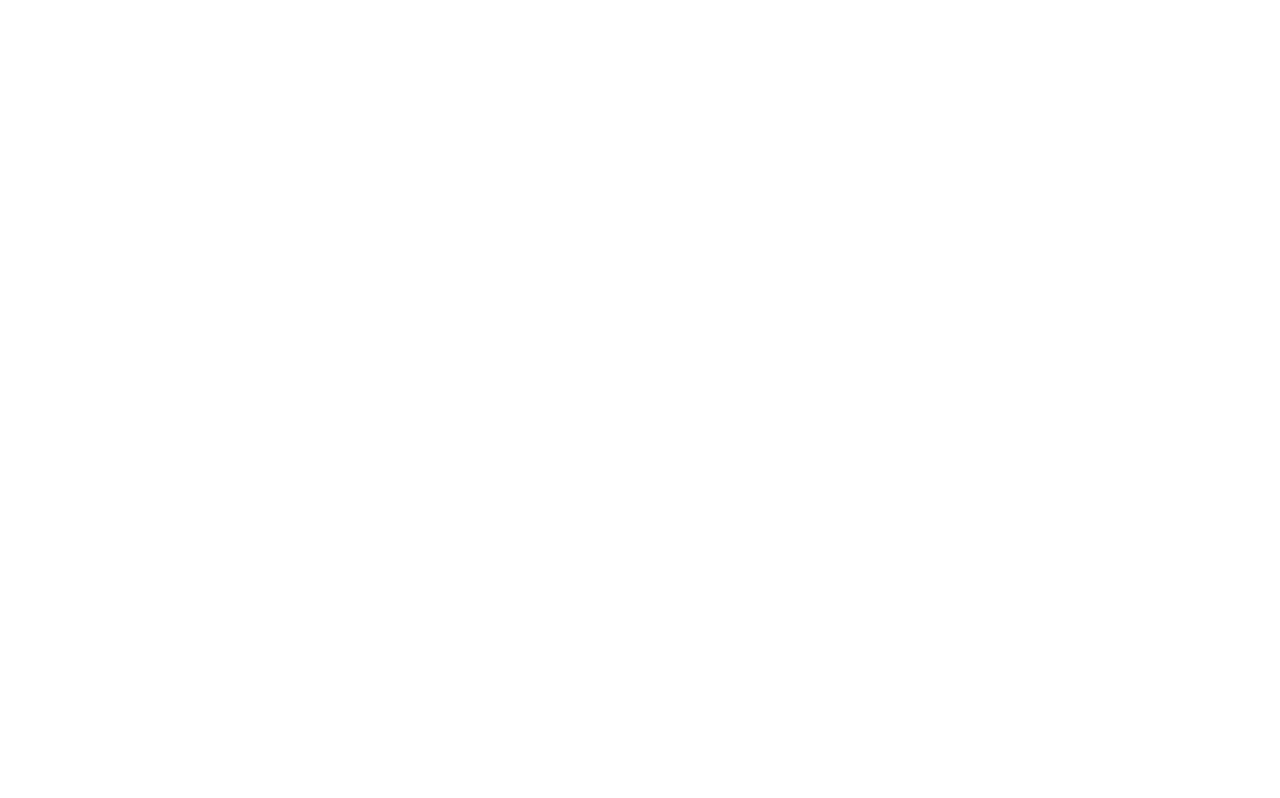
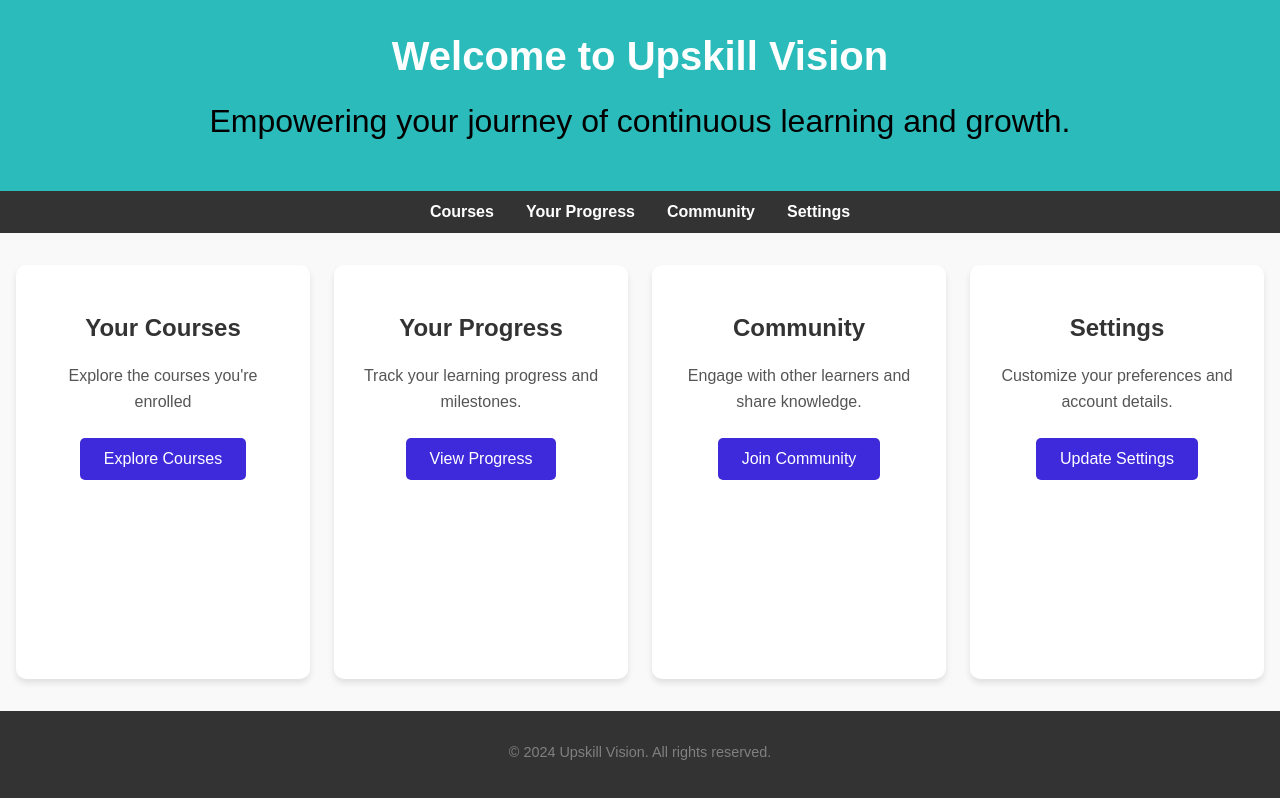
Before and after one commit to freebooter1052/infosys_internship_dec2024_team5, a React (Create React App) app in the folder react/reactjs/: page /home in a window 1280 px wide. Before the commit this address had no page. Built offline with nearby package versions, Linux system fonts and the light colour scheme.

Commit message:
commited

```diff
--- a/react/reactjs/src/App.js
+++ b/react/reactjs/src/App.js
@@ -4,6 +4,7 @@
 import SignupPage from "./components/SignupPage";
 import ForgotPasswordPage from "./components/ForgotPasswordPage";
 import ForgotPasswordPage2 from "./components/ForgotPasswordPage2";
+import Home from "./components/Home";
 
 function App() {
   return (
@@ -13,6 +14,8 @@
         <Route path="/signup" element={<SignupPage />} />
         <Route path="/forgot-password" element={<ForgotPasswordPage />} />
         <Route path="/forgot-password2" element={<ForgotPasswordPage2 />} />
+        <Route path="/home" element={<Home />} />
+
 
 
       </Routes>
--- /dev/null
+++ b/react/reactjs/src/components/Home.jsx
@@ -0,0 +1,54 @@
+import React from 'react';
+import "../styles/Home.css";
+
+const Home = () => {
+  return (
+    <div className="dashboard-container">
+      <header className="dashboard-header">
+        <h1>Welcome to Upskill Vision</h1>
+        <p>Empowering your journey of continuous learning and growth.</p>
+      </header>
+
+      <nav className="dashboard-nav">
+        <ul>
+          <li><a href="#courses">Courses</a></li>
+          <li><a href="#progress">Your Progress</a></li>
+          <li><a href="#community">Community</a></li>
+          <li><a href="#settings">Settings</a></li>
+        </ul>
+      </nav>
+
+      <main className="dashboard-main">
+        <section id="courses">
+          <h2>Your Courses</h2>
+          <p>Explore the courses you're enrolled</p>
+          <button onClick={() => alert('Explore Courses!')}>Explore Courses</button>
+        </section>
+
+        <section id="progress">
+          <h2>Your Progress</h2>
+          <p>Track your learning progress and milestones.</p>
+          <button onClick={() => alert('View Progress!')}>View Progress</button>
+        </section>
+
+        <section id="community">
+          <h2>Community</h2>
+          <p>Engage with other learners and share knowledge.</p>
+          <button onClick={() => alert('Join Community!')}>Join Community</button>
+        </section>
+
+        <section id="settings">
+          <h2>Settings</h2>
+          <p>Customize your preferences and account details.</p>
+          <button onClick={() => alert('Update Settings!')}>Update Settings</button>
+        </section>
+      </main>
+
+      <footer className="dashboard-footer">
+        <p>&copy; {new Date().getFullYear()} Upskill Vision. All rights reserved.</p>
+      </footer>
+    </div>
+  );
+};
+
+export default Home;
--- a/react/reactjs/src/components/LoginPage.jsx
+++ b/react/reactjs/src/components/LoginPage.jsx
@@ -16,7 +16,9 @@
         <div className="options">
           <Link to="/forgot-password" className="forgot-password">Forgot Password?</Link>
         </div>
+        <Link to="/home">
         <button type="submit" className="login-button">Login</button>
+        </Link>
       </form>
       <p className="signup-prompt">
         Don't have an account? <Link to="/signup">Sign up</Link>
--- /dev/null
+++ b/react/reactjs/src/styles/Home.css
@@ -0,0 +1,122 @@
+body {
+    margin: 0;
+    font-family: 'Arial', sans-serif;
+    line-height: 1.6;
+    background-color: #f9f9f9;
+    color: #333;
+  }
+
+  a {
+    text-decoration: none;
+    color: #007bff;
+  }
+
+  a:hover {
+    color: #0056b3;
+  }
+
+  /* Dashboard container */
+  .dashboard-container {
+    display: flex;
+    flex-direction: column;
+    min-height: 100vh;
+  }
+
+  /* Header styles */
+  .dashboard-header {
+    background-color: #2bbbbb;
+    color: white;
+    text-align: center;
+    padding: 1.5rem 1rem;
+  }
+
+  .dashboard-header h1 {
+    font-size: 2.5rem;
+    margin: 0;
+  }
+
+  .dashboard-header p {
+    font-size: 2rem;
+    margin-top: 0.5rem;
+    color: black;
+  }
+
+  /* Navigation bar */
+  .dashboard-nav {
+    background-color: #333;
+  }
+
+  .dashboard-nav ul {
+    display: flex;
+    justify-content: center;
+    list-style: none;
+    margin: 0;
+    padding: 0.5rem 0;
+  }
+
+  .dashboard-nav li {
+    margin: 0 1rem;
+  }
+
+  .dashboard-nav a {
+    color: white;
+    font-size: 1rem;
+    font-weight: bold;
+  }
+
+  .dashboard-nav a:hover {
+    color: #4CAF50;
+  }
+
+  /* Main section styles */
+  .dashboard-main {
+    flex: 1;
+    padding: 2rem 1rem;
+    display: grid;
+    grid-template-columns: repeat(auto-fit, minmax(250px, 1fr));
+    gap: 1.5rem;
+  }
+
+  .dashboard-main section {
+    background: white;
+    padding: 1.5rem;
+    border-radius: 10px;
+    box-shadow: 0 4px 6px rgba(0, 0, 0, 0.1);
+    text-align: center;
+  }
+
+  .dashboard-main h2 {
+    font-size: 1.5rem;
+    color: #333;
+    margin-bottom: 1rem;
+  }
+
+  .dashboard-main p {
+    font-size: 1rem;
+    color: #555;
+    margin-bottom: 1.5rem;
+  }
+
+  .dashboard-main button {
+    background-color: #3f2adb;
+    color: white;
+    border: none;
+    padding: 0.75rem 1.5rem;
+    font-size: 1rem;
+    border-radius: 5px;
+    cursor: pointer;
+    transition: background-color 0.3s;
+  }
+
+  .dashboard-main button:hover {
+    background-color: #45a049;
+  }
+
+  /* Footer styles */
+  .dashboard-footer {
+    background-color: #333;
+    color: white;
+    text-align: center;
+    padding: 1rem 0;
+    font-size: 0.9rem;
+  }
```
